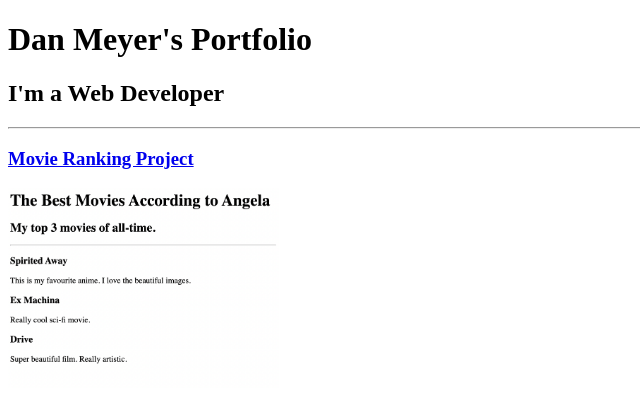
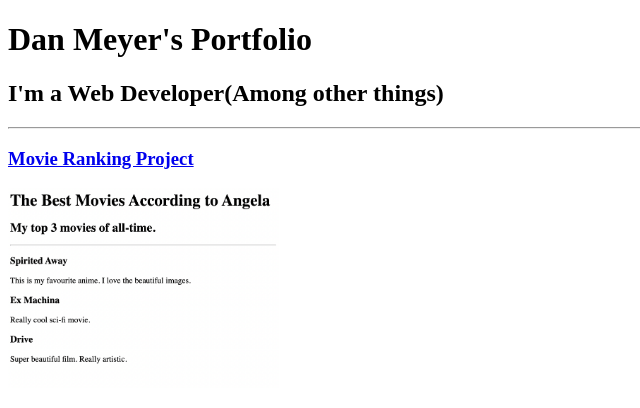
Before and after one commit to 5danmey-create/hdml-portfolio, a plain HTML site: page index.html in a window 1280 px wide. Shown: the top 408 px of the page, without its empty margins (0-640 px from the left). Drawn offline with Linux system fonts and the light colour scheme.

Commit message:
Update index.html

```diff
--- a/index.html
+++ b/index.html
@@ -7,7 +7,7 @@
 </head>
 <body>
     <h1>Dan Meyer's Portfolio</h1>
-    <h2>I'm a Web Developer</h2>
+    <h2>I'm a Web Developer(Among other things)</h2>
     <hr />
     <h3><a href="./public/movie-ranking.html">Movie Ranking Project</a></h3>
     <img src="./assets/images/movie-ranking.png" height="200" alt="movie ranking project"/>
```
